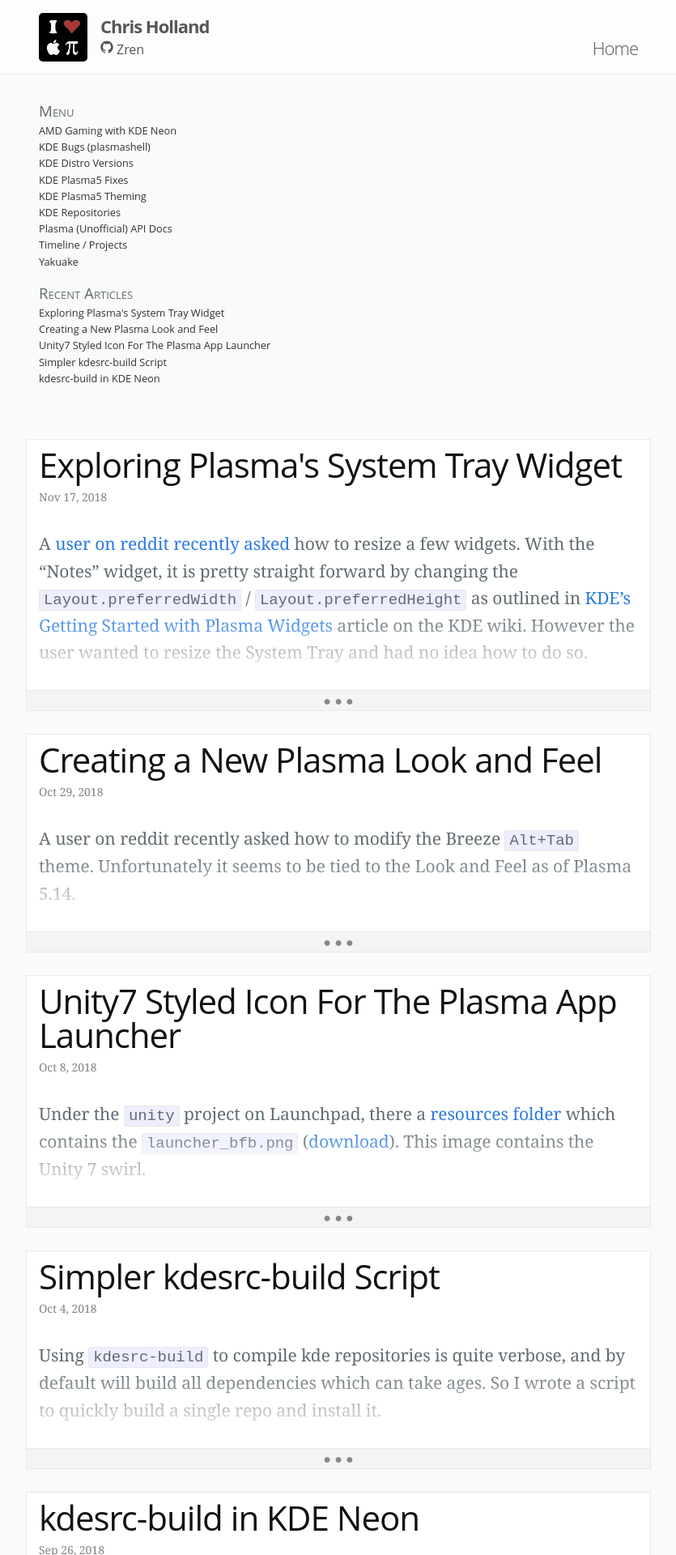
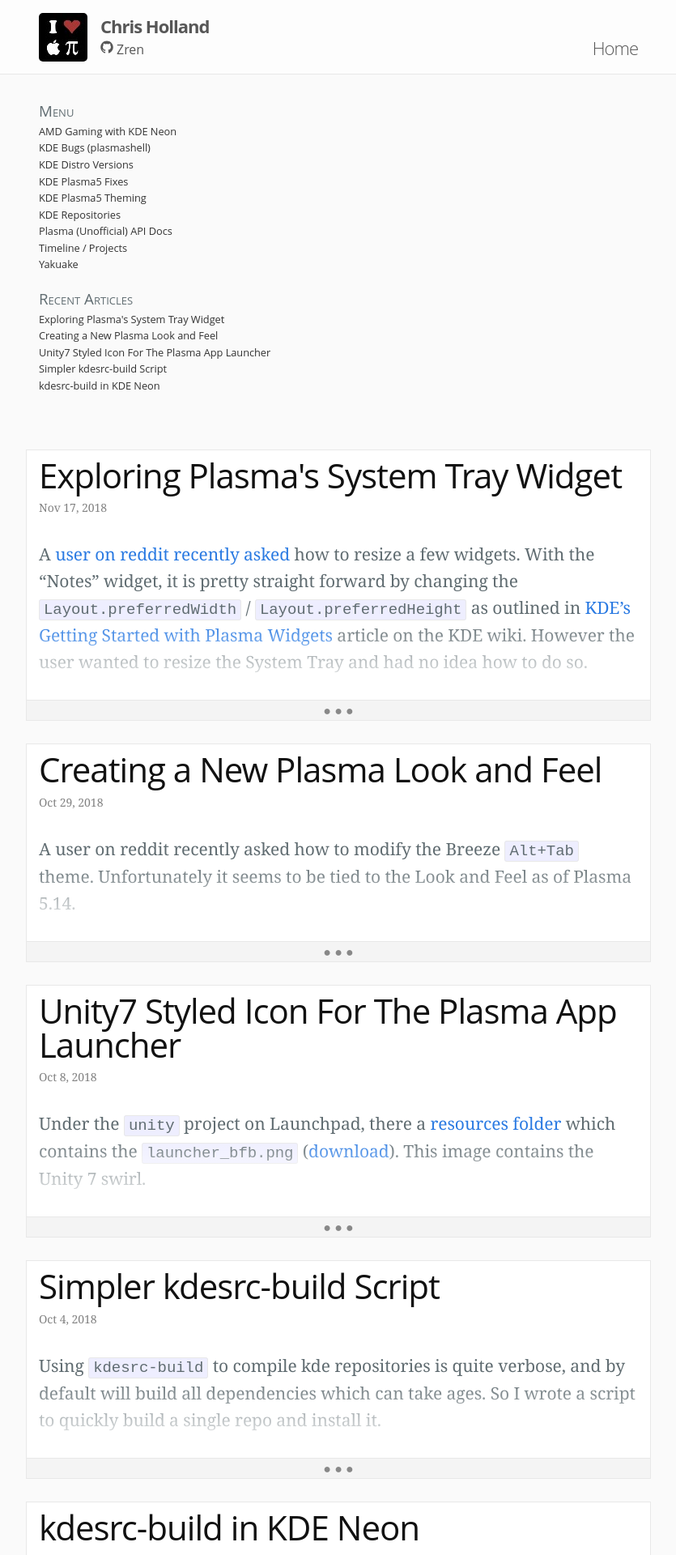
Before and after one commit to Zren/zren.github.io, a Jekyll site: the page built from index.html, in a window 1280 px wide. Shown: the top 1920 px of the page at 81% size, without its empty margins (222-1057 px from the left). Built offline with Jekyll 4.4.1, drawn with Linux system fonts in a browser that asks for light colours.

Commit message:
Sidenav items should not wrap. Fix line-height

```diff
--- a/_includes/sidenav.html
+++ b/_includes/sidenav.html
@@ -4,9 +4,12 @@
   }
   #sidenav .nav-contents a {
     color: #333;
-    line-height: 1.1;
-    padding-top: 0.25em;
-    padding-bottom: 0.25em;
+    line-height: 1.2;
+    display: inline-block;
+    width: 100%;
+    white-space: nowrap;
+    overflow-x: hidden;
+    text-overflow: ellipsis;
   }
   #sidenav .nav-contents a:hover {
     color: #666;
@@ -43,7 +46,7 @@
   }
   .nav-contents > h3 {
     font-variant: small-caps;
-    margin-bottom: 0;
+    margin-bottom: 0.2em;
   }
 </style>
 <nav id="sidenav">
```
